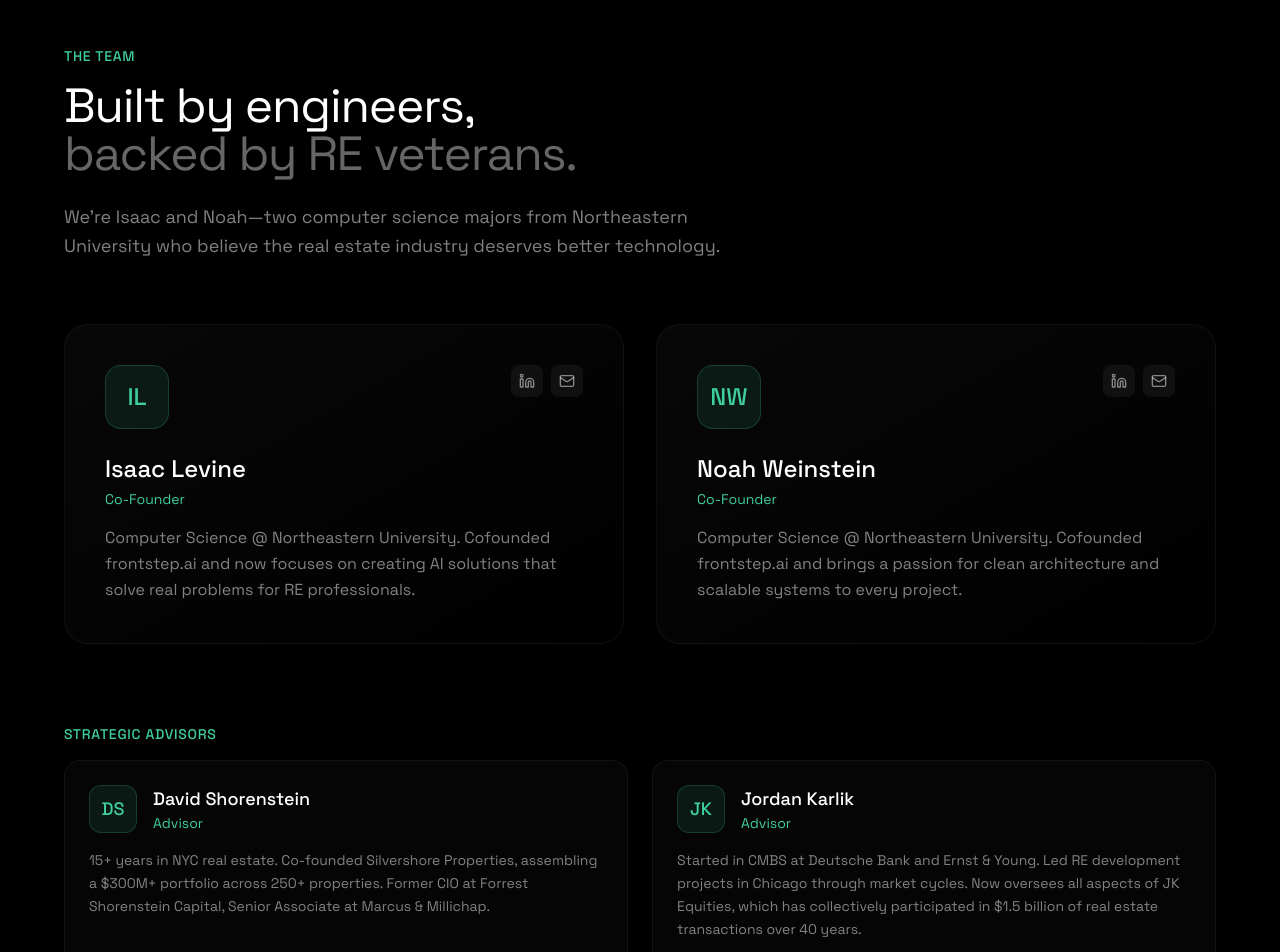
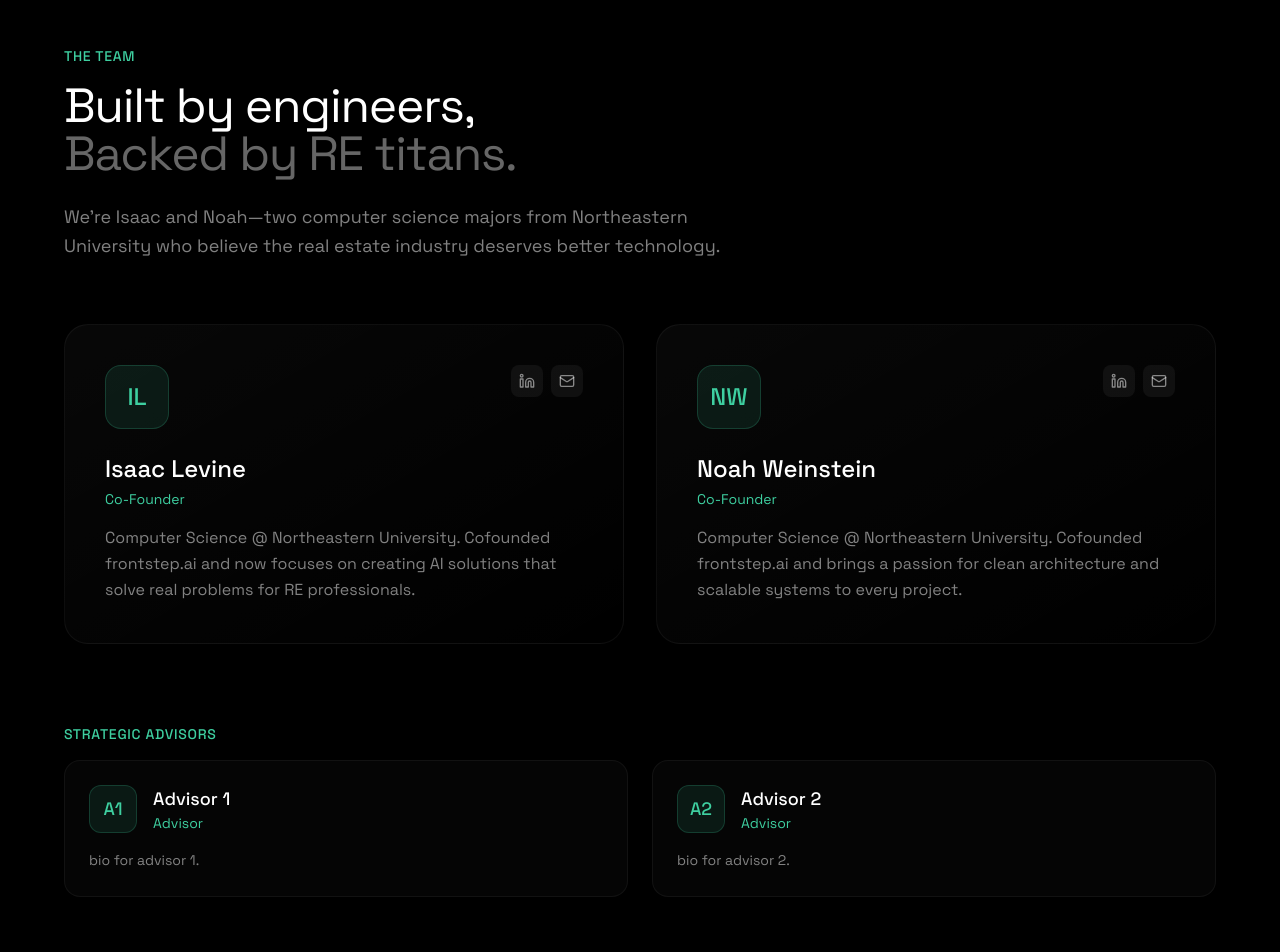
Before and after one commit to dealwire-ai/dealwire, a Next.js app in the folder apps/web/: page / in a window 1280 px wide. Shown: the part 1720-2672 px from the top of the page. Built offline with nearby package versions, Linux system fonts and the light colour scheme.

Commit message:
rm advisors

```diff
--- a/apps/web/src/app/page.tsx
+++ b/apps/web/src/app/page.tsx
@@ -158,7 +158,7 @@ export default function Home() {
             <h2 className="text-4xl md:text-5xl font-normal tracking-tight mb-6">
               Built by engineers,
               <br />
-              <span className="text-white/40">backed by RE veterans.</span>
+              <span className="text-white/40">Backed by RE titans.</span>
             </h2>
             <p className="text-white/50 max-w-2xl text-lg leading-relaxed mb-16">
               We&apos;re Isaac and Noah—two computer science majors from Northeastern University
@@ -211,14 +211,14 @@ export default function Home() {
             <div className="grid md:grid-cols-2 gap-6">
               {[
                 {
-                  name: "David Shorenstein",
+                  name: "Advisor 1",
                   role: "Advisor",
-                  bio: "15+ years in NYC real estate. Co-founded Silvershore Properties, assembling a $300M+ portfolio across 250+ properties. Former CIO at Forrest Shorenstein Capital, Senior Associate at Marcus & Millichap."
+                  bio: "bio for advisor 1."
                 },
                 {
-                  name: "Jordan Karlik",
+                  name: "Advisor 2",
                   role: "Advisor",
-                  bio: "Started in CMBS at Deutsche Bank and Ernst & Young. Led RE development projects in Chicago through market cycles. Now oversees all aspects of JK Equities, which has collectively participated in $1.5 billion of real estate transactions over 40 years."
+                  bio: "bio for advisor 2."
                 }
               ].map((advisor, index) => (
                 <div key={index} className="p-6 bg-white/[0.02] border border-white/5 rounded-2xl">
```
